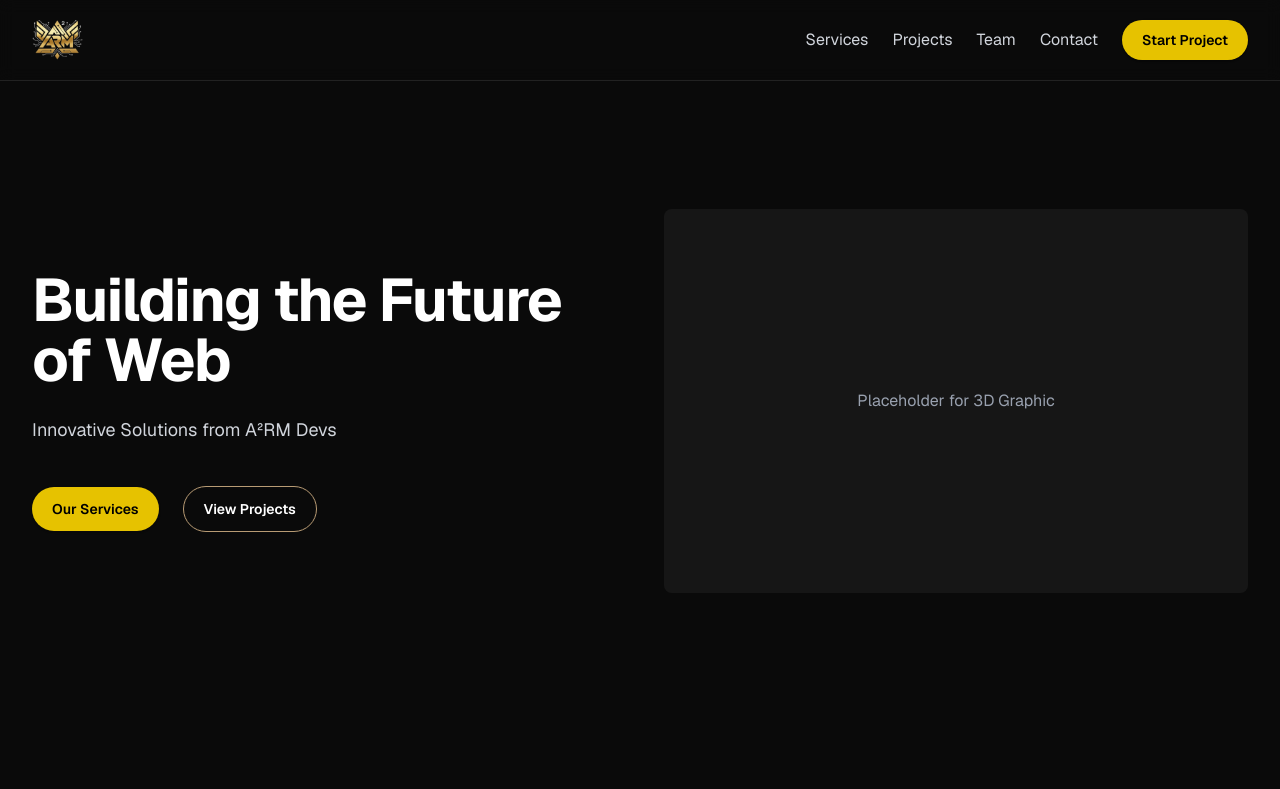
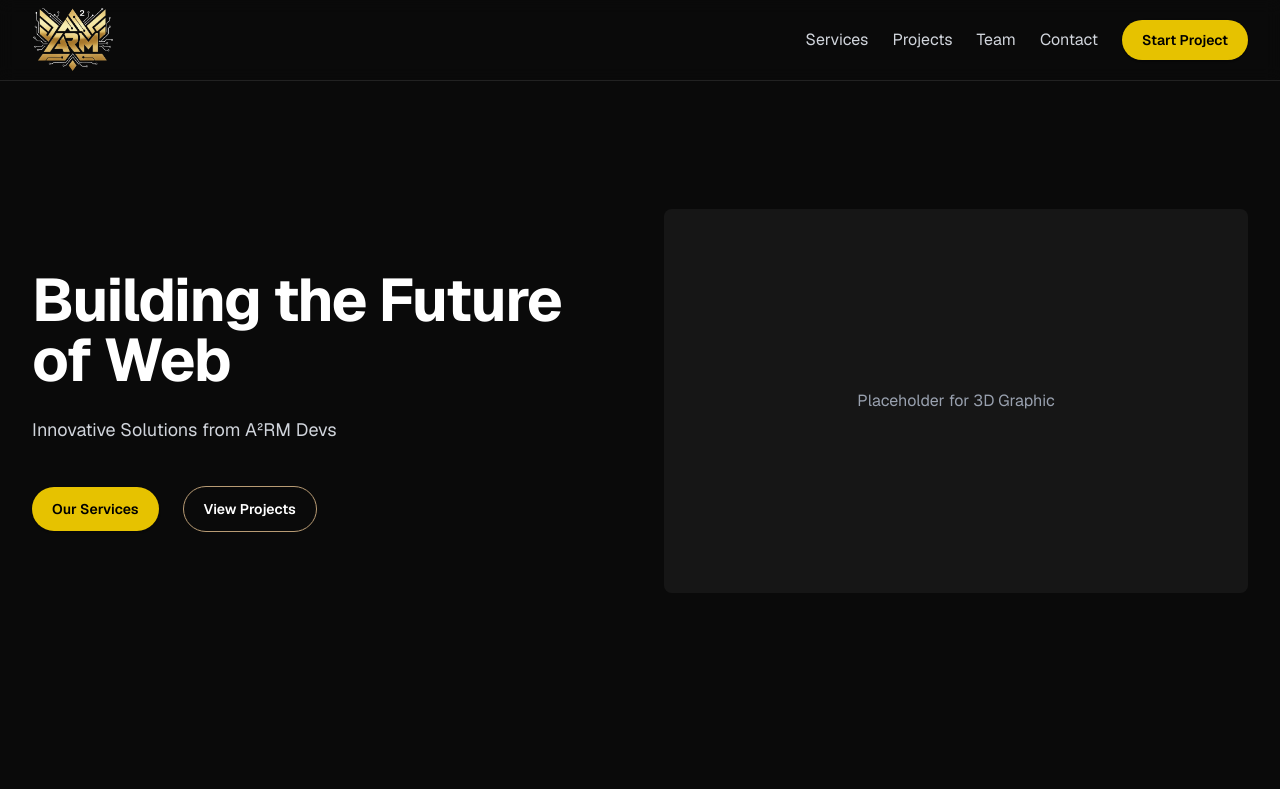
Before and after one commit to tijnara/aarm, a Next.js app: page / in a window 1280 px wide. Shown: the top 789 px of the page. Built offline with nearby package versions, Linux system fonts and the light colour scheme.

Commit message:
Update logo dimensions and adjust styling for improved navbar appearance

```diff
--- a/src/app/page.tsx
+++ b/src/app/page.tsx
@@ -12,10 +12,10 @@ export default function Home() {
                         <Image
                             src="/aarm-logo.png" // Using the new logo from /public
                             alt="A²RM Logo"
-                            width={120}
-                            height={99}
+                            width={180} // Increased width
+                            height={149} // Increased height, preserves aspect ratio
                             priority
-                            className="h-10 w-auto" // Resize for navbar
+                            className="h-16 w-auto bg-transparent" // Larger height, ensure transparent bg
                         />
                     </Link>
 
@@ -117,7 +117,7 @@ export default function Home() {
                                 Ready to Start Your Project?
                             </h2>
                             <p className="mt-6 text-lg leading-8 text-gray-300">
-                                We turn ideas into fast, reliable, and modern web applications. Let's build something amazing together.
+                                We turn ideas into fast, reliable, and modern web applications. Let&apos;s build something amazing together.
                             </p>
                             <div className="mt-10 flex items-center justify-center gap-x-6">
                                 <Link
```
